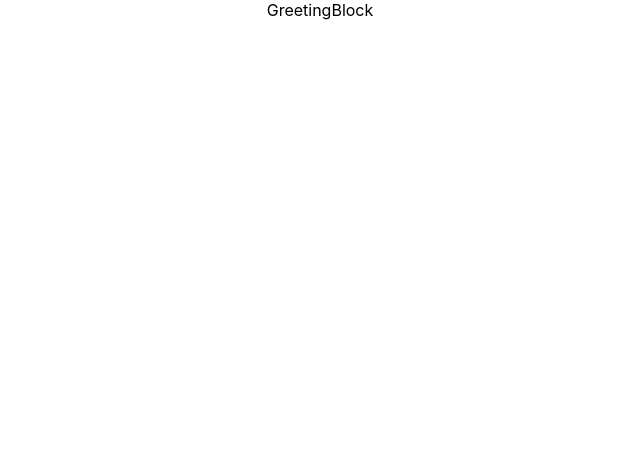
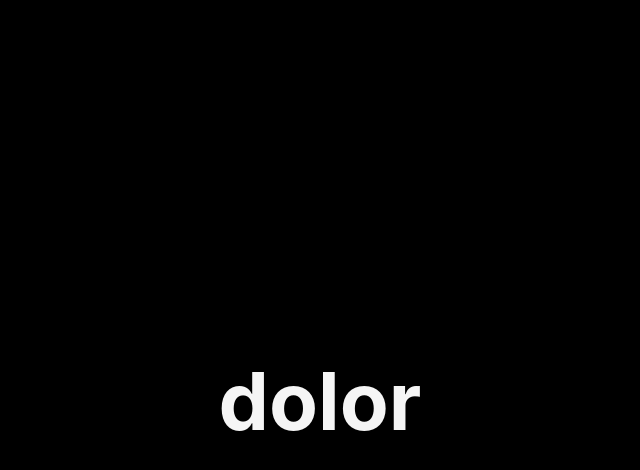
Before and after one commit to Skorin-Vladislav/presentation, a React (Create React App) app: page / in a window 1280 px wide. Shown: the top 470 px of the page, without its empty margins (320-960 px from the left). Built offline with nearby package versions, Linux system fonts and the light colour scheme.

Commit message:
greeting block added

```diff
--- a/package.json
+++ b/package.json
@@ -6,6 +6,7 @@
     "@testing-library/jest-dom": "^5.16.5",
     "@testing-library/react": "^13.4.0",
     "@testing-library/user-event": "^13.5.0",
+    "jquery": "^3.6.1",
     "node-sass": "^7.0.3",
     "react": "^18.2.0",
     "react-dom": "^18.2.0",
--- a/src/App.scss
+++ b/src/App.scss
@@ -4,6 +4,11 @@
   box-sizing: border-box;
 }
 
+body {
+  font-family: -apple-system, BlinkMacSystemFont, "Segoe UI", Helvetica, Arial,
+    sans-serif, "Apple Color Emoji", "Segoe UI Emoji";
+}
+
 .App {
   text-align: center;
   min-height: 100vh;
--- a/src/components/GreetingBlock/GreetingBlock.js
+++ b/src/components/GreetingBlock/GreetingBlock.js
@@ -1,7 +1,41 @@
 import React from "react";
-import "./GreetingBlock";
+import { useEffect } from "react";
+import $ from "jquery";
+import "./GreetingBlock.scss";
 function GreetingBlock() {
-  return <div>GreetingBlock</div>;
+  useEffect(() => {
+    (function () {
+      let words = ["Lorem", "Ipsum", "dolor", "sit", "amet"];
+
+      let i = -1;
+      setInterval(function () {
+        // $("#words").removeClass("test-animation-on-apear");
+
+        $("#words").fadeOut(function () {
+          $(this)
+            .html(words[(i = (i + 1) % words.length)])
+            .fadeIn();
+          //.addClass("test-animation-on-apear");
+        });
+      }, 2000);
+    })();
+  });
+
+  /**
+   *
+   *
+   *
+   *
+   */
+  return (
+    <>
+      <div class="container">
+        <div class="animated-heading">
+          <h1 id="words"></h1>
+        </div>
+      </div>
+    </>
+  );
 }
 
 export default GreetingBlock;
--- a/src/components/GreetingBlock/GreetingBlock.scss
+++ b/src/components/GreetingBlock/GreetingBlock.scss
@@ -0,0 +1,17 @@
+.container {
+  min-width: 100%;
+  background-color: black;
+  margin: auto;
+}
+.animated-heading {
+  display: flex;
+  align-items: center;
+  justify-content: center;
+  min-height: 100vh;
+}
+
+h1#words {
+  font-weight: 700;
+  font-size: 5em;
+  color: whitesmoke;
+}
```
Also changed, not shown: 1 other file (tests, documents, lock files or other folders).
